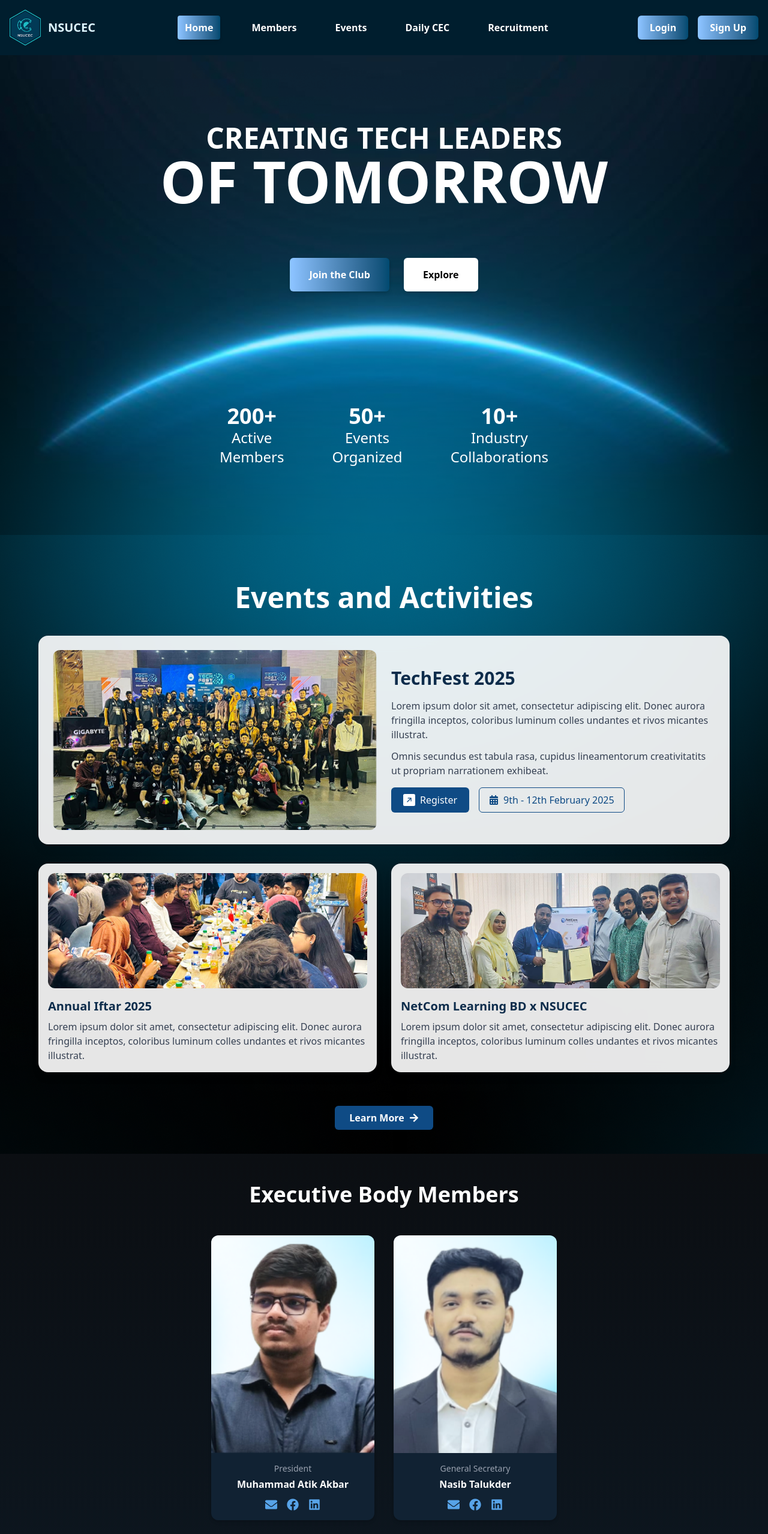
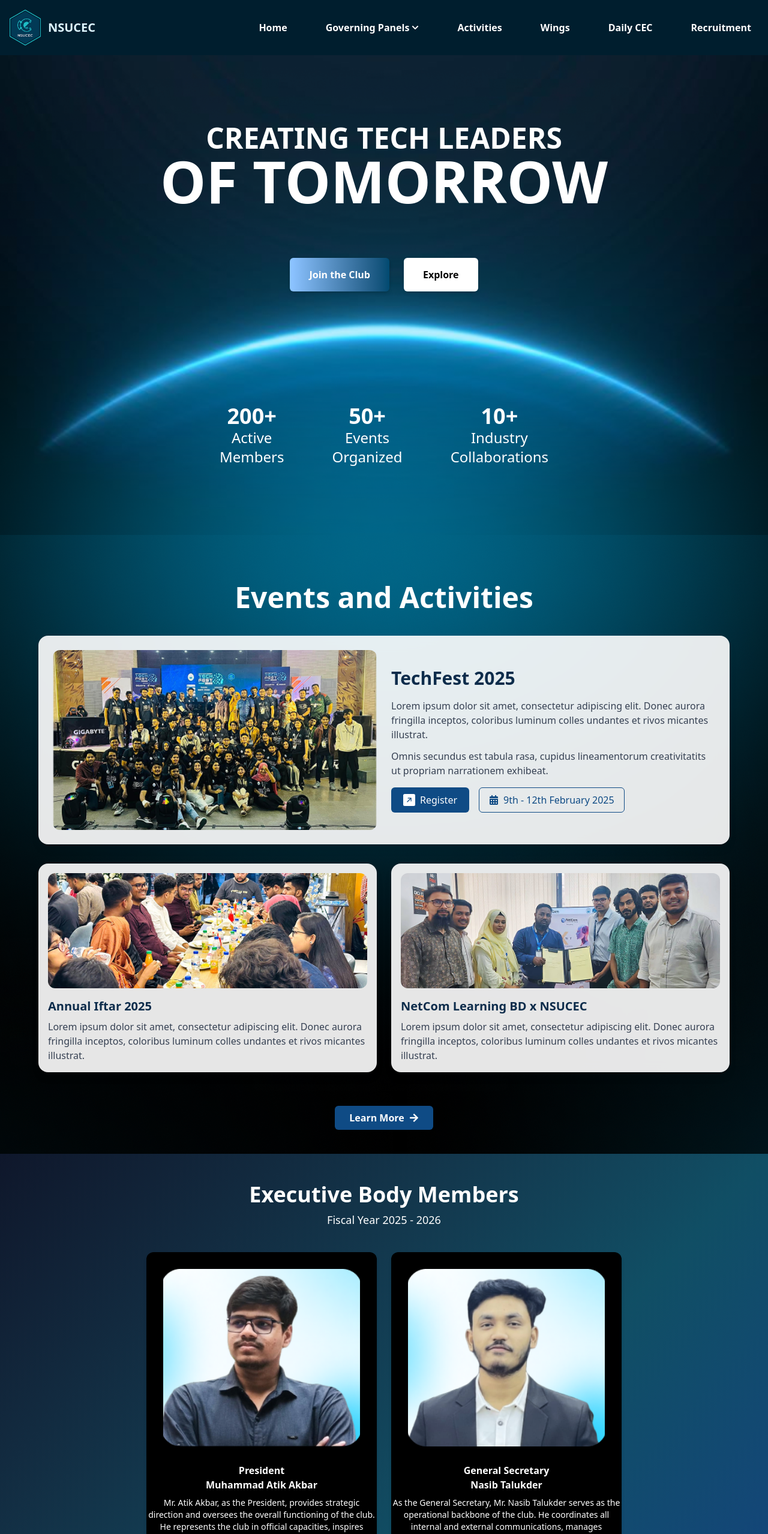
Before and after one commit to touhidarahimu/nsucec_react, a React (Vite) app in the folder website/: page / in a window 1280 px wide. Shown: the top 2558 px of the page at 60% size. Built offline with nearby package versions, Linux system fonts and the light colour scheme.

Commit message:
add images,about

```diff
--- a/website/package.json
+++ b/website/package.json
@@ -15,6 +15,7 @@
     "react-dom": "^19.1.0",
     "react-icons": "^5.5.0",
     "react-router-dom": "^7.6.0",
+    "swiper": "^11.2.8",
     "tailwindcss": "^4.1.5"
   },
   "devDependencies": {
--- a/website/src/App.jsx
+++ b/website/src/App.jsx
@@ -4,8 +4,11 @@ import Event from './components/Navber/Event/Event'
 import ExecutiveBodyMembers from './components/Navber/Executive_members/ExecutiveBody_members'
 import Hero from './components/Navber/Herosection/Hero'
 import Navber from './components/Navber/Navber'
-import Guest_homepage from './components/Navber/Home/Guest_homepage';
+import User_homepage from'./components/Navber/Home/User_homepage'
 import Footer from './components/Navber/Footer/Footer';
+import Executive_homepage from './components/Navber/Home/Executive_homepage';
+// import SubEB_homepage from './components/Navber/Home/SubEB_homepage';
+
 
 function App() {
 
@@ -13,12 +16,14 @@ function App() {
 
     <Router>
       <Routes >
-       <Route path="/" element={<Guest_homepage />} />
+       <Route path="/" element={<User_homepage/>}/>
         <Route path="/navber" element={<Navber />} />
         <Route path="/hero" element={<Hero />} />
         <Route path="/event" element={<Event />} />
         <Route path="/executive" element={<ExecutiveBodyMembers />} />
-        <Route path='footer' element={<Footer/>}/>
+        <Route path='/footer' element={<Footer/>}/>
+        <Route path='/executive-body' element={<Executive_homepage/>}/>
+        {/* <Route path='/sub-executive-body' element={<SubEB_homepage/>} /> */}
       </Routes>
     </Router>
 
--- a/website/src/components/Navber/Executive_members/ExecutiveBody_members.jsx
+++ b/website/src/components/Navber/Executive_members/ExecutiveBody_members.jsx
@@ -1,162 +1,97 @@
-import React from "react";
-import { FaFacebook, FaLinkedin, FaEnvelope } from "react-icons/fa";
-
+import { FaFacebook, FaLinkedin } from "react-icons/fa";
 import President from "../../../assets/Muhammad Atik Akbar.png";
 import General_Secretary from "../../../assets/Nasib Talukder.png";
 import Vice_President from "../../../assets/MD Shefatullah Bin Sadik.png";
 import Treasurer from "../../../assets/Ishtiaque Ahmed.png";
 import Joint_Secretary from "../../../assets/Arafatul Hasan Sadoy.png";
 
-const executiveMembersRow1 = [
+const ExecutiveBodySection = () => {
+  const firstRow = [
     {
+      name: "Muhammad Atik Akbar",
       title: "President",
-    name: "Muhammad Atik Akbar",
       img: President,
-    email: "atik@example.com",
-    facebook: "https://facebook.com/atik.akbar",
-    linkedin: "https://linkedin.com/in/atik-akbar",
+      description:
+        "Mr. Atik Akbar, as the President, provides strategic direction and oversees the overall functioning of the club. He represents the club in official capacities, inspires innovation, and leads with a vision to empower members and elevate the club's impact within and beyond the university.",
     },
     {
+      name: "Nasib Talukder",
       title: "General Secretary",
-    name: "Nasib Talukder",
       img: General_Secretary,
-    email: "nasib@example.com",
-    facebook: "https://facebook.com/nasib.talukder",
-    linkedin: "https://linkedin.com/in/nasib-talukder",
+      description:
+        "As the General Secretary, Mr. Nasib Talukder serves as the operational backbone of the club. He coordinates all internal and external communications, manages schedules, and ensures the smooth execution of meetings, events, and initiatives. His leadership keeps the club running efficiently and aligned with its vision.",
     },
   ];
 
-const executiveMembersRow2 = [
+  const secondRow = [
     {
-    title: "Treasurer",
-    name: "Ishtiaque Ahmed",
-    img: Treasurer,
-    email: "ishtiaque@example.com",
-    facebook: "https://facebook.com/ishtiaque",
-    linkedin: "https://linkedin.com/in/ishtiaque",
+      name: "MD Shefatullah Bin Sadik",
+      title: "Vice President",
+      img: Vice_President,
+      description:
+        "Supporting the President, Mr. Shefatullah Bin Sadik ensures coordination across different departments of the club. He plays a key role in mentoring members, supervising projects, and stepping in when necessary to lead initiatives that foster growth and engagement.",
     },
     {
-    title: "Vice President",
-    name: "MD Shefatullah Bin Sadik",
-    img: Vice_President,
-    email: "shefatullah@example.com",
-    facebook: "https://facebook.com/shefatullah",
-    linkedin: "https://linkedin.com/in/shefatullah",
+      name: "Ishtiaque Ahmed",
+      title: "Treasurer",
+      img: Treasurer,
+      description:
+        "Mr. Ishtiaque Ahmed handles the financial affairs of the club with precision and transparency. From budgeting to managing expenses and ensuring proper fund allocation, his careful stewardship ensures the club operates well within its means while achieving its goals.",
     },
     {
+      name: "Arafatul Hasan Sadoy",
       title: "Joint Secretary",
-    name: "Arafatul Hasan Sadoy",
       img: Joint_Secretary,
-    email: "sadoy@example.com",
-    facebook: "https://facebook.com/sadoy",
-    linkedin: "https://linkedin.com/in/sadoy",
+      description:
+        "As Joint Secretary, Mr. Arafatul Hasan Sadoy assists in the execution of administrative duties, supports event logistics, and ensures seamless collaboration among teams. His dynamic involvement and attention to detail help maintain the club’s operational excellence.",
     },
   ];
 
-const ExecutiveBodyMembers = () => {
-  return (
-    <section className="py-12 px-4 bg-gradient-to-b from-[#0b0e12] to-[#0d1b27] text-white">
-      <h2 className="text-3xl md:text-4xl font-bold text-center mb-12">
-        Executive Body Members
-      </h2>
-
-      {/* Row 1: 2 Members */}
-      <div className="grid grid-cols-1 sm:grid-cols-2 gap-8 max-w-xl mx-auto mb-10">
-        {executiveMembersRow1.map((member, index) => (
-          <div
-            key={index}
-            className="bg-[#112233] rounded-xl overflow-hidden text-center shadow-md hover:shadow-xl transition-all duration-300"
-          >
-            <div className="aspect-[3/4] w-full overflow-hidden">
+  const MemberCard = ({ member }) => (
+    <div className="bg-black bg-opacity-20 rounded-xl p-4 flex flex-col items-center shadow-md max-w-sm">
   <img
     src={member.img}
     alt={member.name}
-                className="w-full h-full object-cover object-top"
+    className="rounded-lg w-full h-80 object-cover px-3 py-3 mb-4"
   />
-            </div>
-            <div className="p-4">
-              <p className="text-sm text-gray-400 mb-1">{member.title}</p>
-              <h3 className="font-semibold text-base text-white">{member.name}</h3>
-              <div className="flex justify-center mt-3 gap-4 text-xl text-[#57a3e8]">
-                <a
-                  href={`mailto:${member.email}`}
-                  target="_blank"
-                  rel="noopener noreferrer"
-                  title="Email"
-                >
-                  <FaEnvelope className="hover:text-white hover:scale-110 transition-transform duration-200" />
+      <div className="text-center w-[380px]">
+        <h3 className="font-semibold">{member.title}</h3>
+        <p className="font-bold text-white">{member.name}</p>
+        <p className="text-sm mt-2">{member.description}</p>
+        <div className="flex justify-center gap-4 mt-4">
+          <a href="#" aria-label="LinkedIn">
+            <FaLinkedin className="hover:text-blue-400" />
           </a>
-                <a
-                  href={member.facebook}
-                  target="_blank"
-                  rel="noopener noreferrer"
-                  title="Facebook"
-                >
-                  <FaFacebook className="hover:text-white hover:scale-110 transition-transform duration-200" />
-                </a>
-                <a
-                  href={member.linkedin}
-                  target="_blank"
-                  rel="noopener noreferrer"
-                  title="LinkedIn"
-                >
-                  <FaLinkedin className="hover:text-white hover:scale-110 transition-transform duration-200" />
+          <a href="#" aria-label="Facebook">
+            <FaFacebook className="hover:text-blue-400" />
           </a>
         </div>
       </div>
     </div>
+  );
+
+  return (
+    <div className="bg-gradient-to-br from-slate-900 via-cyan-900 to-blue-900 py-12 text-white">
+      <div className="text-center mb-10">
+        <h2 className="text-3xl md:text-4xl font-bold">Executive Body Members</h2>
+        <p className="text-lg mt-2">Fiscal Year 2025 - 2026</p>
+      </div>
+
+      {/* First Row - 2 members centered */}
+      <div className="flex flex-wrap justify-center gap-6 mb-8">
+        {firstRow.map((member, index) => (
+          <MemberCard key={index} member={member} />
         ))}
       </div>
 
-      {/* Row 2: 3 Members */}
-      <div className="grid grid-cols-1 sm:grid-cols-2 md:grid-cols-3 gap-8 max-w-3xl mx-auto">
-        {executiveMembersRow2.map((member, index) => (
-          <div
-            key={index}
-            className="bg-[#112233] rounded-xl overflow-hidden text-center shadow-md hover:shadow-xl transition-all duration-300"
-          >
-            <div className="aspect-[3/4] w-full overflow-hidden">
-              <img
-                src={member.img}
-                alt={member.name}
-                className="w-full h-full object-cover object-top"
-              />
-            </div>
-            <div className="p-4">
-              <p className="text-sm text-gray-400 mb-1">{member.title}</p>
-              <h3 className="font-semibold text-base text-white">{member.name}</h3>
-              <div className="flex justify-center mt-3 gap-4 text-xl text-[#57a3e8]">
-                <a
-                  href={`mailto:${member.email}`}
-                  target="_blank"
-                  rel="noopener noreferrer"
-                  title="Email"
-                >
-                  <FaEnvelope className="hover:text-white hover:scale-110 transition-transform duration-200" />
-                </a>
-                <a
-                  href={member.facebook}
-                  target="_blank"
-                  rel="noopener noreferrer"
-                  title="Facebook"
-                >
-                  <FaFacebook className="hover:text-white hover:scale-110 transition-transform duration-200" />
-                </a>
-                <a
-                  href={member.linkedin}
-                  target="_blank"
-                  rel="noopener noreferrer"
-                  title="LinkedIn"
-                >
-                  <FaLinkedin className="hover:text-white hover:scale-110 transition-transform duration-200" />
-                </a>
+      {/* Second Row - 3 members */}
+      <div className="flex flex-wrap justify-center gap-6">
+        {secondRow.map((member, index) => (
+          <MemberCard key={index} member={member} />
+        ))}
       </div>
     </div>
-          </div>
-        ))}
-      </div>
-    </section>
   );
 };
 
-export default ExecutiveBodyMembers;
+export default ExecutiveBodySection;
--- /dev/null
+++ b/website/src/components/Navber/Home/Executive_homepage.jsx
@@ -0,0 +1,17 @@
+import React from 'react'
+import EventSlider from '../Slider/Event_slider'
+import ExecutiveBodyMembers from '../Executive_members/ExecutiveBody_members'
+import NavbarGuest from '../Navber_guest'
+import Footer from '../Footer/Footer'
+const Executive_homepage = () => {
+  return (
+    <div>
+        <NavbarGuest></NavbarGuest>
+        <EventSlider></EventSlider>
+        <ExecutiveBodyMembers></ExecutiveBodyMembers>
+        <Footer></Footer>
+    </div>
+  )
+}
+
+export default Executive_homepage
--- a/website/src/components/Navber/Navber_guest.jsx
+++ b/website/src/components/Navber/Navber_guest.jsx
@@ -1,121 +1,131 @@
 import React, { useState } from 'react';
+import { useNavigate } from 'react-router-dom';
 import logo from '../../assets/nsucec logo.png';
 import { HiOutlineMenuAlt3, HiOutlineX } from 'react-icons/hi';
+import { FaChevronDown } from 'react-icons/fa';
 
 const NavbarGuest = () => {
   const [isOpen, setIsOpen] = useState(false);
   const [activeItem, setActiveItem] = useState('Home');
-  const [activeButton, setActiveButton] = useState('');
+  const [dropdownOpen, setDropdownOpen] = useState(false);
+  const navigate = useNavigate();
 
-  const menuItems = ['Home', 'Members', 'Events', 'Daily CEC', 'Recruitment'];
-
-  // Handles menu item click
   const handleMenuClick = (item) => {
     setActiveItem(item);
-    setActiveButton(''); // Clear button highlight
+    setDropdownOpen(false);
     setIsOpen(false);
+
+    switch (item) {
+      case 'Home':
+        navigate('/');
+        break;
+      case 'Executive Body':
+        navigate('/executive-body');
+        break;
+      case 'Sub - Executive Body':
+        navigate('/sub-executive-body');
+        break;
+      case 'Activities':
+        navigate('/activities');
+        break;
+      case 'Daily CEC':
+        navigate('/daily-cec');
+        break;
+      case 'Wings':
+        navigate('/wings');
+        break;
+      case 'Recruitment':
+        navigate('/recruitment');
+        break;
+      default:
+        break;
+    }
   };
 
-  // Handles Login/Sign Up button click
-  const handleButtonClick = (button) => {
-    setActiveButton(button);
-    setActiveItem(''); // Clear menu highlight
-    setIsOpen(false);
+  const handleDropdownToggle = () => {
+    setDropdownOpen(!dropdownOpen);
   };
 
   return (
     <nav className="bg-[#001E2E] w-full z-50">
       <div className="max-w-7xl mx-auto px-4 py-4 flex items-center justify-between">
-        {/* Logo */}
         <a href="/" className="flex items-center space-x-3">
           <img src={logo} alt="NSU CEC Logo" className="h-[60px] w-auto" />
           <h1 className="text-xl font-semibold text-[#ddf5ff]">NSUCEC</h1>
         </a>
 
-        {/* Desktop Menu */}
-        <ul className="hidden xl:flex items-center gap-10 text-white font-semibold text-base">
-          {menuItems.map(item => (
-            <li
-              key={item}
-              onClick={() => handleMenuClick(item)}
-              className={`cursor-pointer py-2 px-3 rounded transition duration-300 ${
-                activeItem === item
-                  ? 'bg-gradient-to-r from-blue-300 to-sky-900 text-white shadow-md'
+        <ul className="hidden xl:flex items-center gap-10 text-white font-semibold text-base relative">
+          <li
+  onClick={() => handleMenuClick('Home')}
+  className="cursor-pointer py-2 px-3 rounded transition duration-300 hover:text-sky-300"
+>
+  Home
+</li>
+
+          <li className="relative">
+            <div
+              onClick={handleDropdownToggle}
+              className={`cursor-pointer flex items-center gap-1 py-2 px-3 rounded transition duration-300 ${
+                activeItem === 'Executive Body' || activeItem === 'Sub - Executive Body'
+                  ? 'bg-gradient-to-r from-blue-300 to-sky-900 shadow-md'
                   : 'hover:text-sky-300'
               }`}
             >
-              {item}
-            </li>
-          ))}
+              Governing Panels <FaChevronDown size={12} />
+            </div>
+
+            {dropdownOpen && (
+              <ul className="absolute top-12 bg-[#002B3A] shadow-md rounded-md w-48 z-50">
+                <li
+                  onClick={() => handleMenuClick('Executive Body')}
+                  className="px-4 py-2 bg-gradient-to-r from-blue-300 to-sky-900 hover:from-blue-400 cursor-pointer"
+                >
+                  Executive Body
+                </li>
+                <li
+                  onClick={() => handleMenuClick('Sub - Executive Body')}
+                  className="px-4 py-2 bg-gradient-to-r from-blue-300 to-sky-900 hover:from-blue-400 cursor-pointer"
+                >
+                  Sub - Executive Body
+                </li>
+              </ul>
+            )}
+          </li>
+
+          <li onClick={() => handleMenuClick('Activities')} className={`cursor-pointer py-2 px-3 rounded transition duration-300 ${activeItem === 'Activities' ? 'bg-gradient-to-r from-blue-300 to-sky-900 shadow-md' : 'hover:text-sky-300'}`}>Activities</li>
+          <li onClick={() => handleMenuClick('Wings')} className={`cursor-pointer py-2 px-3 rounded transition duration-300 ${activeItem === 'Wings' ? 'bg-gradient-to-r from-blue-300 to-sky-900 shadow-md' : 'hover:text-sky-300'}`}>Wings</li>
+          <li onClick={() => handleMenuClick('Daily CEC')} className={`cursor-pointer py-2 px-3 rounded transition duration-300 ${activeItem === 'Daily CEC' ? 'bg-gradient-to-r from-blue-300 to-sky-900 shadow-md' : 'hover:text-sky-300'}`}>Daily CEC</li>
+          <li onClick={() => handleMenuClick('Recruitment')} className={`cursor-pointer py-2 px-3 rounded transition duration-300 ${activeItem === 'Recruitment' ? 'bg-gradient-to-r from-blue-300 to-sky-900 shadow-md' : 'hover:text-sky-300'}`}>Recruitment</li>
         </ul>
 
-        {/* Desktop Buttons */}
-        <div className="hidden xl:flex gap-4">
-          <button
-            onClick={() => handleButtonClick('login')}
-            className={`px-5 py-2 rounded-md font-semibold text-white shadow-md transition bg-gradient-to-r from-blue-300 to-sky-900 ${
-              activeButton === 'login' ? ' hover:from-blue-400 ' : ''
-            }`}
-          >
-            Login
-          </button>
-          <button
-            onClick={() => handleButtonClick('signup')}
-            className={`px-5 py-2 rounded-md font-semibold text-white shadow-md transition bg-gradient-to-r from-blue-300 to-sky-900 ${
-              activeButton === 'signup' ? ' hover:from-blue-400 ' : ''
-            }`}
-          >
-            Sign Up
-          </button>
-        </div>
-
-        {/* Hamburger Icon (Mobile) */}
-        <div className="xl:hidden text-white text-3xl cursor-pointer" onClick={() => setIsOpen(!isOpen)}>
+        <div
+          className="xl:hidden text-white text-3xl cursor-pointer"
+          onClick={() => setIsOpen(!isOpen)}
+        >
           {isOpen ? <HiOutlineX /> : <HiOutlineMenuAlt3 />}
         </div>
       </div>
 
-      {/* Mobile Menu */}
       {isOpen && (
         <div className="xl:hidden bg-[#001E2E] px-6 pb-6 flex flex-col items-center space-y-4 text-white font-medium text-base">
-          {/* Menu Items */}
-          {menuItems.map(item => (
-            <div
-              key={item}
-              onClick={() => handleMenuClick(item)}
-              className={`w-full text-center py-2 rounded-md cursor-pointer transition duration-300 ${
-                activeItem === item
-                  ? 'bg-gradient-to-r from-blue-300 to-sky-900 text-white shadow-md'
-                  : 'hover:bg-blue-800'
-              }`}
-            >
-              {item}
+          <div onClick={() => handleMenuClick('Home')} className={`w-full text-center py-2 rounded-md cursor-pointer ${activeItem === 'Home' ? 'bg-gradient-to-r from-blue-300 to-sky-900' : 'hover:bg-blue-800'}`}>Home</div>
+
+          <div className="w-full text-center">
+            <div onClick={() => setDropdownOpen(!dropdownOpen)} className="w-full py-2 rounded-md cursor-pointer bg-[#002B3A] hover:bg-blue-800 flex justify-center items-center gap-2">
+              Governing Panels <FaChevronDown size={12} />
             </div>
-          ))}
+            {dropdownOpen && (
+              <div className="flex flex-col mt-2 space-y-2">
+                <div onClick={() => handleMenuClick('Executive Body')} className="py-2 px-4 rounded bg-gradient-to-r from-blue-300 to-sky-900 hover:from-blue-400 cursor-pointer">Executive Body</div>
+                <div onClick={() => handleMenuClick('Sub - Executive Body')} className="py-2 px-4 rounded bg-gradient-to-r from-blue-300 to-sky-900 hover:from-blue-400 cursor-pointer">Sub - Executive Body</div>
+              </div>
+            )}
+          </div>
 
-          {/* Login / Signup Buttons */}
-          <div className="w-full flex flex-col space-y-2 pt-4">
-            <div
-              onClick={() => handleButtonClick('login')}
-              className={`w-full text-center py-2 rounded-md cursor-pointer transition duration-300 ${
-                activeButton === 'login'
-                  ? 'bg-gradient-to-r from-blue-300 to-sky-900 text-white shadow-md'
-                  : 'hover:bg-blue-800'
-              }`}
-            >
-              Login
-            </div>
-            <div
-              onClick={() => handleButtonClick('signup')}
-              className={`w-full text-center py-2 rounded-md cursor-pointer transition duration-300 ${
-                activeButton === 'signup'
-                  ? 'bg-gradient-to-r from-blue-300 to-sky-900 text-white shadow-md'
-                  : 'hover:bg-blue-800'
-              }`}
-            >
-              Sign Up
-            </div>
-          </div>
+          <div onClick={() => handleMenuClick('Activities')} className={`w-full text-center py-2 rounded-md cursor-pointer ${activeItem === 'Activities' ? 'bg-gradient-to-r from-blue-300 to-sky-900' : 'hover:bg-blue-800'}`}>Activities</div>
+          <div onClick={() => handleMenuClick('Wings')} className={`w-full text-center py-2 rounded-md cursor-pointer ${activeItem === 'Wings' ? 'bg-gradient-to-r from-blue-300 to-sky-900' : 'hover:bg-blue-800'}`}>Wings</div>
+          <div onClick={() => handleMenuClick('Daily CEC')} className={`w-full text-center py-2 rounded-md cursor-pointer ${activeItem === 'Daily CEC' ? 'bg-gradient-to-r from-blue-300 to-sky-900' : 'hover:bg-blue-800'}`}>Daily CEC</div>
+          <div onClick={() => handleMenuClick('Recruitment')} className={`w-full text-center py-2 rounded-md cursor-pointer ${activeItem === 'Recruitment' ? 'bg-gradient-to-r from-blue-300 to-sky-900' : 'hover:bg-blue-800'}`}>Recruitment</div>
         </div>
       )}
     </nav>
```
Also changed, not shown: website/src/components/Navber/About/About.jsx (added, +34 -0 lines), website/src/components/Navber/Faculty/Faculty_Adviser.jsx (added, +33 -0 lines), website/src/components/Navber/Footer/Footer.jsx (+36 -4 lines), website/src/assets/faculty-advisor.png (added), 1 other file (tests, documents, lock files or other folders). Lines whose indentation alone changed are shown as unchanged.
